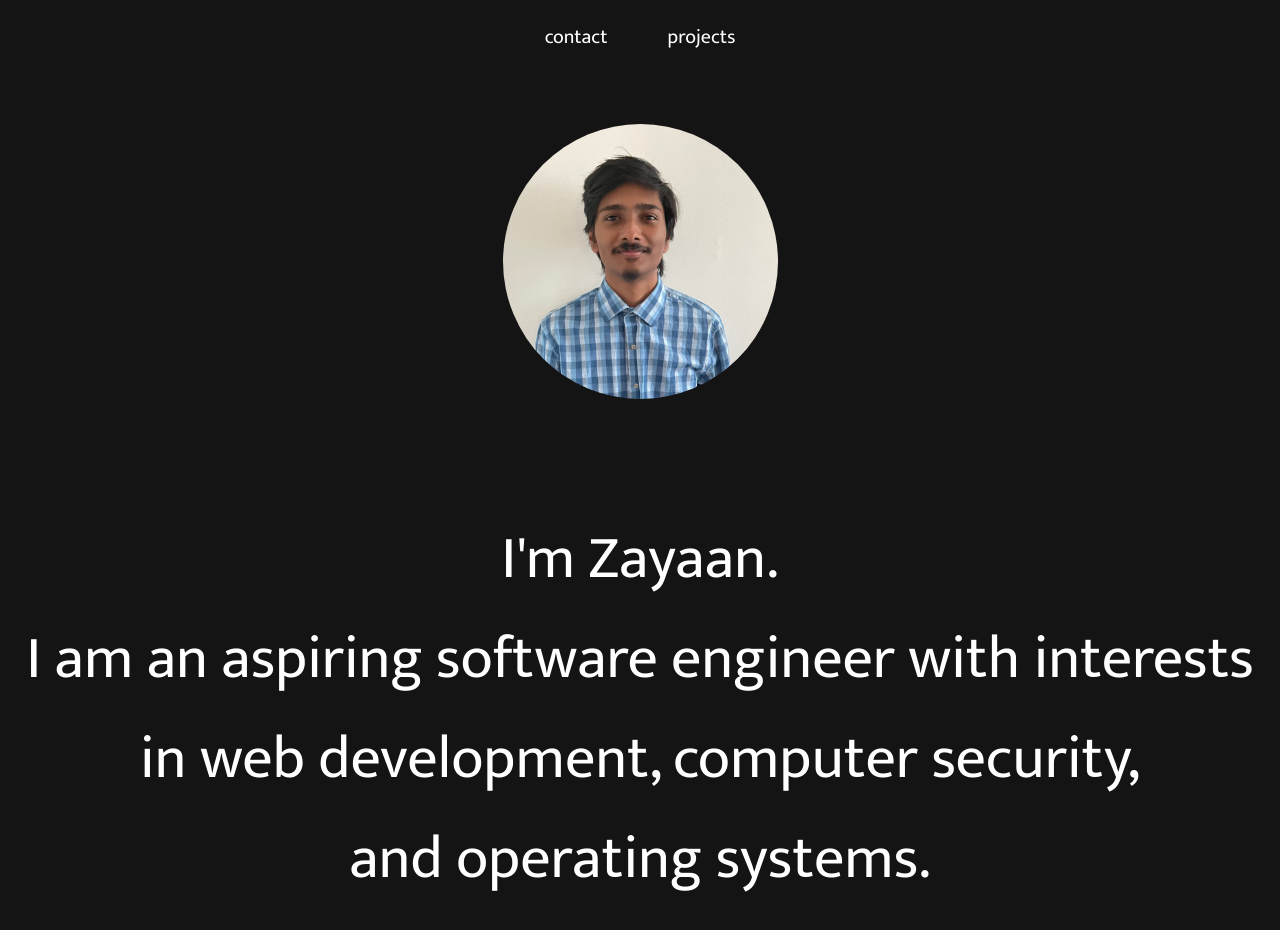
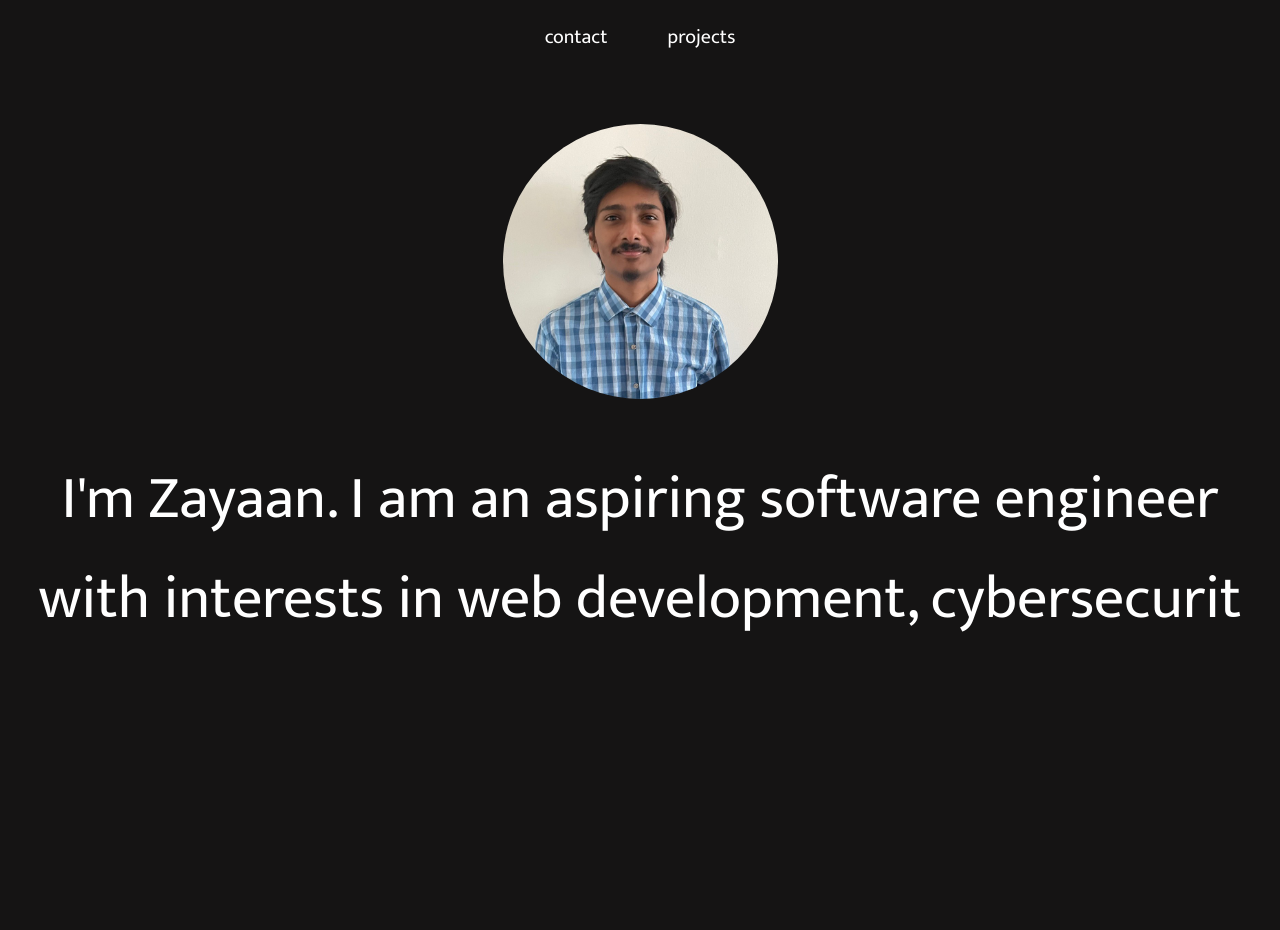
Before and after one commit to zayaanra/portfolio, a React (Create React App) app in the folder portfolio/: page / in a window 1280 px wide. Shown: the top 930 px of the page. After the commit the page ends 800 px from the top, so only its background shows below. Built offline with nearby package versions, Linux system fonts and the light colour scheme.

Commit message:
Added typing animation

```diff
--- a/portfolio/package.json
+++ b/portfolio/package.json
@@ -9,6 +9,7 @@
     "react": "^18.2.0",
     "react-dom": "^18.2.0",
     "react-scripts": "5.0.1",
+    "react-type-animation": "^2.1.2",
     "web-vitals": "^2.1.4"
   },
   "scripts": {
--- a/portfolio/src/components/Home.js
+++ b/portfolio/src/components/Home.js
@@ -1,4 +1,5 @@
 import React, {useState} from 'react';
+import { TypeAnimation } from 'react-type-animation';
 import me from '../images/me.jpg'
 
 const styles = {
@@ -45,6 +46,8 @@ const styles = {
     }
 }
 
+//<p style={styles.description}>I'm Zayaan. <br/>I am an aspiring software engineer with interests<br/>in web development, computer security,<br/>and operating systems.</p>
+
 export default function Home() {
     return (
         <section>
@@ -56,7 +59,7 @@ export default function Home() {
                 <img style={styles.image} src={me} alt="Zayaan Rahman"/>
             </section>
             <section style={styles.container}>
-                <p style={styles.description}>I'm Zayaan. <br/>I am an aspiring software engineer with interests<br/>in web development, computer security,<br/>and operating systems.</p>
+                <TypeAnimation sequence={["I'm Zayaan. I am an aspiring software engineer with interests in web development, cybersecurity, and operating systems."]} cursor={false} style={styles.description}/>
             </section>
         </section>
     )
```
Also changed, not shown: 1 other file (tests, documents, lock files or other folders).
